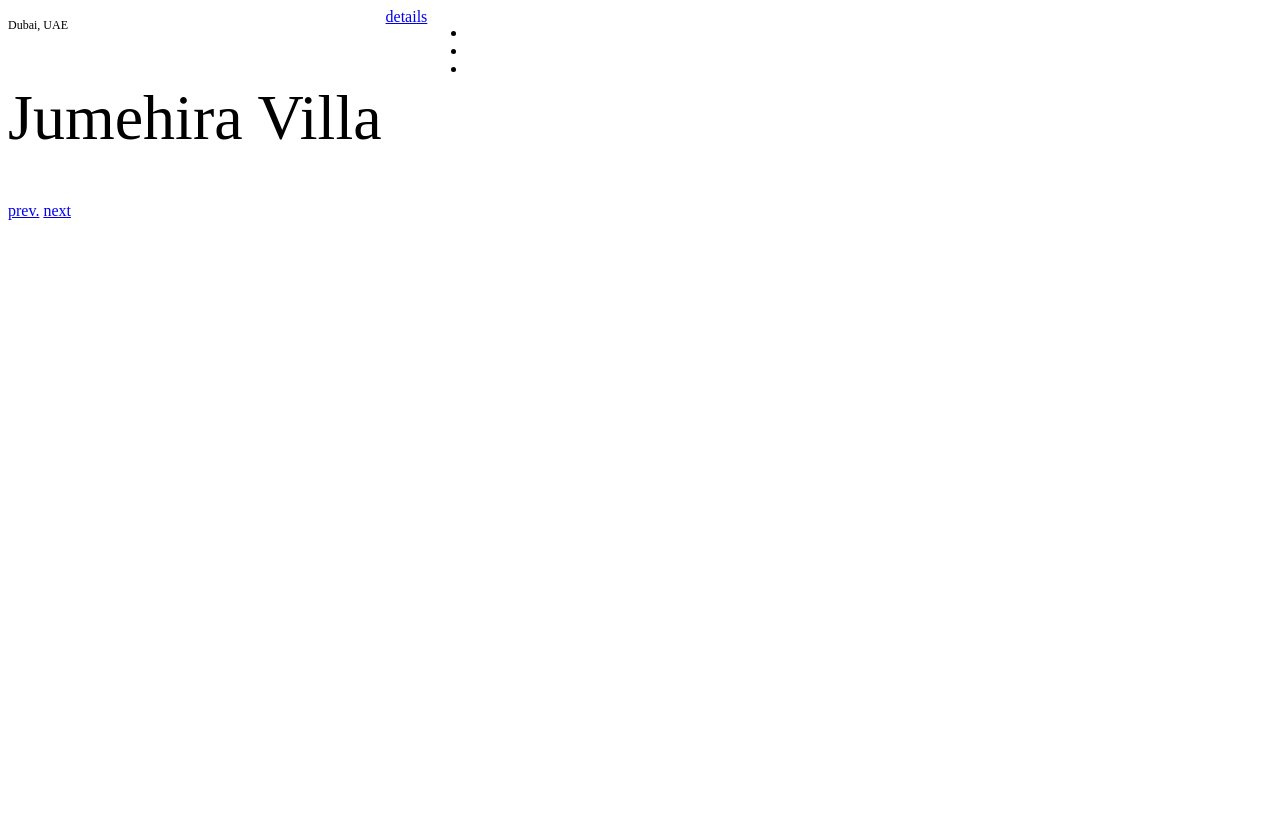
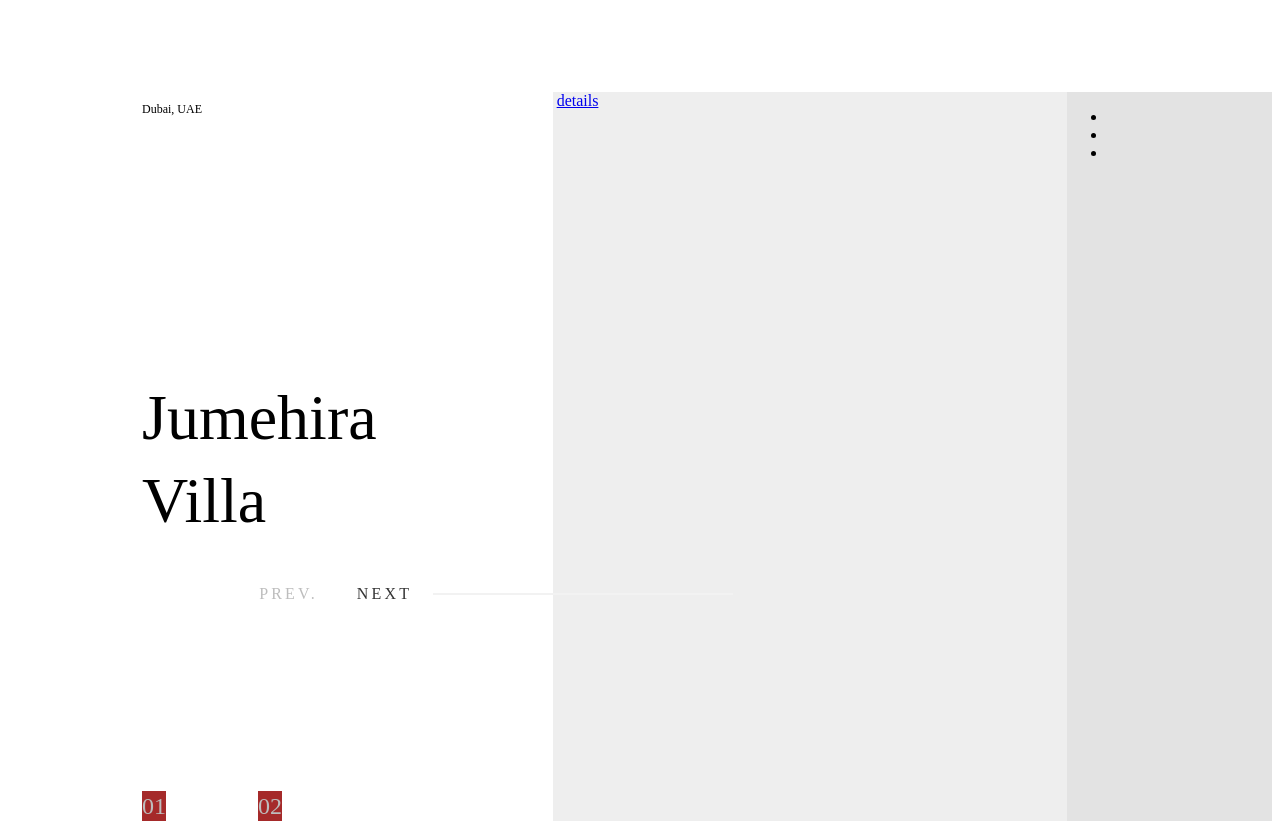
Before and after one commit to hydra13/architects-homepage, a plain HTML site: page index.html in a window 1280 px wide. Before the commit the page ends 800 px from the top, so only its background shows below. Drawn offline with Linux system fonts and the light colour scheme.

Commit message:
feat: add style of main buttons and pages

```diff
--- a/index.html
+++ b/index.html
@@ -13,12 +13,16 @@
         <div class="left-side">
             <h2 class="subtitle">Dubai, UAE</h2>
             <h1 class="title">Jumehira Villa</h1>
-            <div id="buttons">
-                <a class="main-buttons" href="#">prev.</a>
-                <a class="main-buttons" href="#">next</a>
+            <div class="buttons">
+                <a class="main-button current-button" href="#">prev.</a>
+                <a class="main-button" href="#">next</a>
+            </div>
+            <div class="pages">
+                <span class="page">01</span>
+                <span class="page">02</span>
             </div>
         </div>
-        <div class="right-side">
+        <div class="center-side">
             <img />
             <a href="#">details <span id="arrow"></span></a>
         </div>
--- a/style.css
+++ b/style.css
@@ -3,12 +3,23 @@ html {
 }
 
 main {
-    margin: 0 auto;
-    top: 92px;
+    margin: 92px auto 0;
     max-width: 1463px;
     min-width: 666px;
+    min-height: 729px;
     display: flex;
     flex-flow: row nowrap;
+    padding-left: 134px;
+    /* background: lightcyan; */
+}
+
+.left-side {
+    width: 532px;
+    /* background: #c9c9c9; */
+    display: flex;
+    flex-flow: column wrap;
+    justify-content: space-between;
+    position: relative;
 }
 
 .subtitle {
@@ -27,4 +38,79 @@ main {
     font-size: 64px;
     line-height: 83px;
     color: #000000;
+    max-width: 305px;
 }
+
+.buttons {
+    display: flex;
+    position: absolute;
+    left: 24%;
+    top: 65%;
+}
+
+.main-button {
+    display: block;
+    width: 96px;
+    height: 55px;
+    line-height: 55px;
+    text-align: center;
+    letter-spacing: 0.2em;
+    text-transform: uppercase;
+    color: #333333;
+    text-decoration: none;
+}
+
+.buttons:after {
+    content: "";
+    position: absolute;
+    background: #F2F2F2;
+    height: 2px;
+    width: 300px;
+    top: 50%;
+    left: 100%;
+}
+
+.current-button {
+    color: #BDBDBD;
+}
+
+.pages {
+    max-width: 140px;
+    display: flex;
+    justify-content: space-between;
+    /* background: lightcoral; */
+}
+
+.page {
+    display: block;
+    background: brown;
+    font-family: Gothic A1;
+    font-style: normal;
+    font-weight: normal;
+    font-size: 24px;
+    line-height: 30px;
+    color: #BDBDBD;
+}
+.pages:first-child {
+    background: blue;
+}
+.pages:first-child::after {
+    content: "";
+    /* background: #E0E0E0; */
+    background: black;
+    position: absolute;
+    left: 70px;
+    width: 2px;
+    height: 44px;
+    z-index: 1;
+}
+
+.center-side {
+    width: 666px;
+    background: #eee;
+}
+
+.toolbar {
+    width: 266px;
+    background: #e3e3e3;
+}
```
